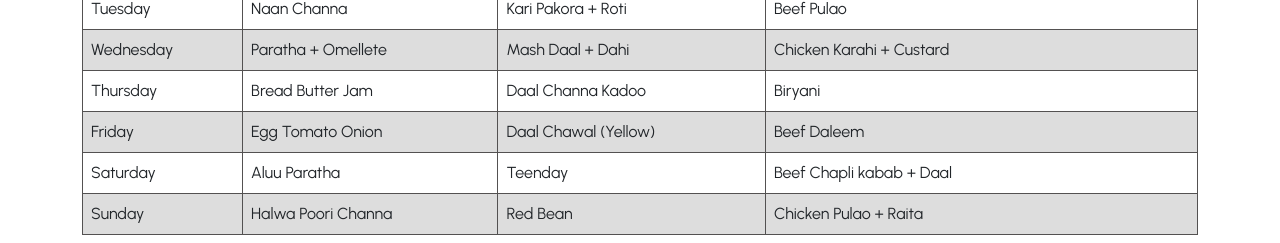
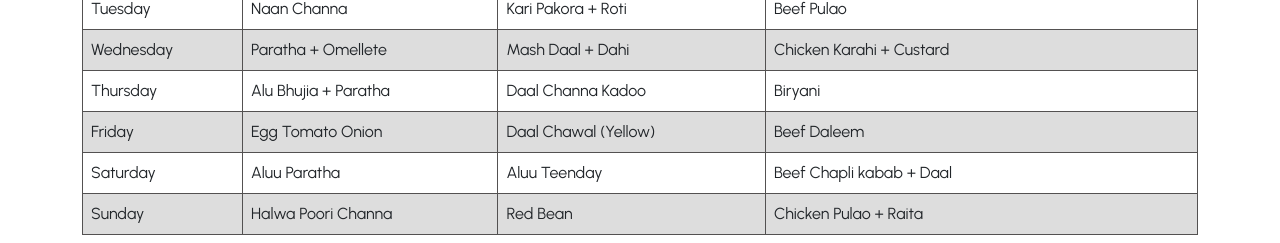
Before and after one commit to fatehmehmood123/Mess-Menu, a React (Create React App) app: page /weekly in a window 1280 px wide. Shown: the part 238-481 px from the top of the page. Built offline with nearby package versions, Linux system fonts and the light colour scheme.

Commit message:
Webstorm setup

```diff
--- a/src/Pages/Today.js
+++ b/src/Pages/Today.js
@@ -8,7 +8,7 @@ export default function Daily() {
   //initializing Current date using UseMemo hook to avoid re-rendering
   const currentDate = useMemo(() => new Date(), []);
 
-  // Funtion to convert current date to week number
+  // Function to convert current date to week number
   // eslint-disable-next-line
   Date.prototype.getWeek = function () {
     var onejan = new Date(this.getFullYear(), 0, 1);
@@ -157,7 +157,7 @@ export default function Daily() {
         setdinner("Chicken Karahi + Custard")
       }
       if (currentDate.getDay() === 4) {     //Thursday even
-        setbreakfast("Bread + Butter + Jam")
+        setbreakfast("Aluu Bhujia + Paratha")
         setlunch("Daal Channa Kadoo")
         setdinner("Biryani + Cold Drinks")
       }
--- a/src/Pages/Weekly.js
+++ b/src/Pages/Weekly.js
@@ -54,7 +54,7 @@ export default function Weekly() {
       setfriLunch('Daal Chawal (Black)')
       setfriDinner('Aluu beef Curry')
       setsatBreakfast('Aluu paratha')
-      setsatLunch('Teenday')
+      setsatLunch('Aluu Teenday')
       setsatDinner('Aluu Cutlets + Daal')
       setsunBreakfast('Halwa Poori Channa')
       setsunLunch('Red Bean')
@@ -69,14 +69,14 @@ export default function Weekly() {
       setwedBreakfast('Paratha + Omellete')
       setwedLunch('Mash Daal + Dahi')
       setwedDinner('Chicken Karahi + Custard')
-      setthursBreakfast('Bread Butter Jam')
+      setthursBreakfast('Alu Bhujia + Paratha')
       setthursLunch('Daal Channa Kadoo')
       setthursDinner('Biryani')
       setfriBreakfast('Egg Tomato Onion')
       setfriLunch('Daal Chawal (Yellow)')
       setfriDinner('Beef Daleem')
       setsatBreakfast('Aluu Paratha')
-      setsatLunch('Teenday')
+      setsatLunch('Aluu Teenday')
       setsatDinner('Beef Chapli kabab + Daal')
       setsunBreakfast('Halwa Poori Channa')
       setsunLunch('Red Bean')
```
